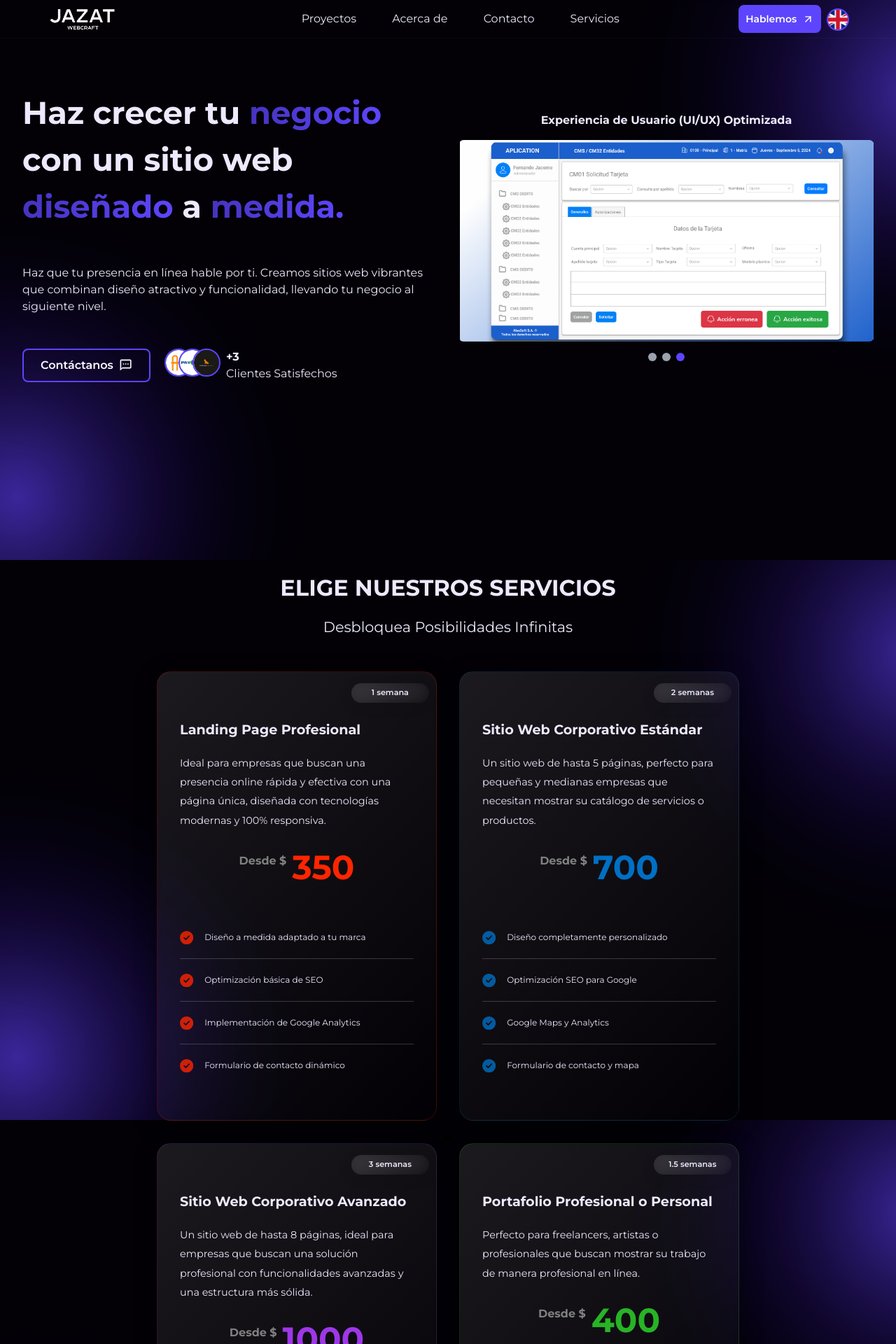
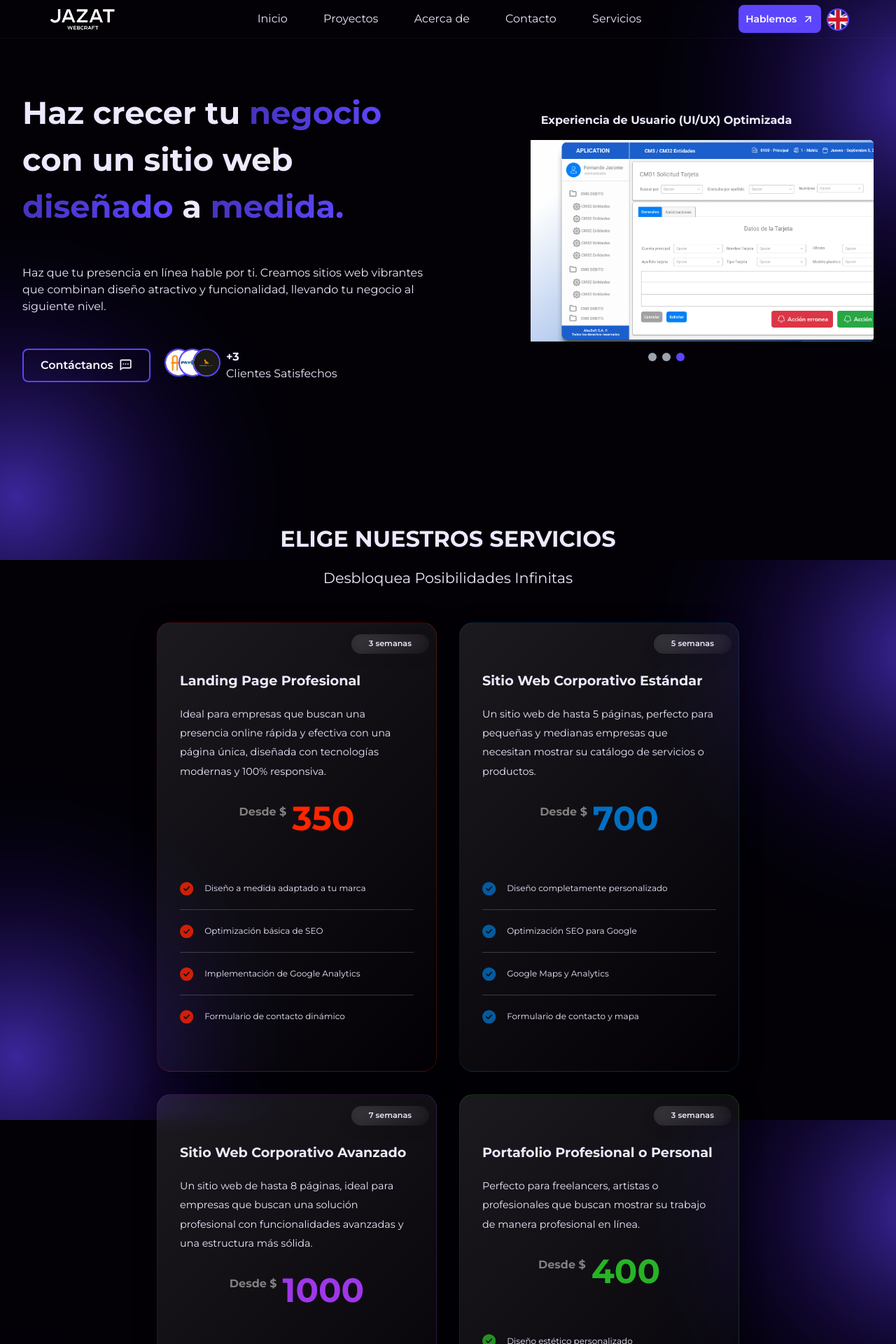
Before and after one commit to fernanjacome/jazat-ds, a Next.js app: page / in a window 1280 px wide. Shown: the top 1920 px of the page at 70% size. Built offline with nearby package versions, Linux system fonts and the light colour scheme.

Commit message:
Correccion ViewPort en home-section

```diff
--- a/src/app/globals.css
+++ b/src/app/globals.css
@@ -79,13 +79,14 @@ body {
   display: flex;
   flex-direction: column;
   justify-content: center;
+  gap: 5rem;
 }
 
 .home-content{
   display: flex;
   justify-content: center;
   gap: 2rem;
-  min-height: 100vh;
+  min-height: 650px;
   padding-top: 5rem;
   /*margin-bottom: 11rem ;*/
 }
--- a/src/app/home/home.js
+++ b/src/app/home/home.js
@@ -52,7 +52,7 @@ const Home = ({ language, currentLang }) => {
   };
 
   return (
-    <section className="home-content">
+    <section id="home" className="home-content">
       <div className="column-1">
         <h1 className="home-title  ">
           {title.split(" ").map((word, index) =>
--- a/src/app/layout.js
+++ b/src/app/layout.js
@@ -50,7 +50,10 @@ const MainContent = ({ children, title, description, sectionName }) => {
     <html lang={language}>
       <head>
         <meta charSet="UTF-8" />
-        <meta name="viewport" content="width=device-width, initial-scale=1.0" />
+        <meta
+          name="viewport"
+          content="width=device-width, initial-scale=0.9max-scale=0.9"
+        />
         <title>{title}</title>
         <link rel="preconnect" href="https://fonts.googleapis.com" />
         <link
@@ -96,13 +99,15 @@ const MainContent = ({ children, title, description, sectionName }) => {
 
             <div className="z-[100] hidden md:flex md:items-center">
               <ul className="mr-10 flex md:flex-row flex-col md:gap-[4vw] gap-8">
-                {["projects", "about", "contact", "services"].map((item) => (
-                  <li key={item}>
-                    <a href={`#${item}`} className="hover:text-purple-500">
-                      {currentLang[language][item]}
-                    </a>
-                  </li>
-                ))}
+                {["home", "projects", "about", "contact", "services"].map(
+                  (item) => (
+                    <li key={item}>
+                      <a href={`#${item}`} className="hover:text-purple-500">
+                        {currentLang[language][item]}
+                      </a>
+                    </li>
+                  )
+                )}
               </ul>
             </div>
             <div className="z-[100] hidden md:flex gap-2">
--- a/src/app/page.js
+++ b/src/app/page.js
@@ -37,11 +37,11 @@ const MainContent = () => {
       </LazySection>
 
       {/* Sección Proyectos */}
-      <LazySection>
+      {/* <LazySection>
         <Suspense fallback={<Spinner />}>
           <ProjectSection language={language} currentLang={currentLang} />
         </Suspense>
-      </LazySection>
+      </LazySection> */}
     </section>
   );
 };
--- a/src/languages/lang.js
+++ b/src/languages/lang.js
@@ -34,7 +34,7 @@ const lang = {
     professionalLandingPageFeature2: "Basic SEO optimization",
     professionalLandingPageFeature3: "Implementation of Google Analytics",
     professionalLandingPageFeature4: "Dynamic contact form",
-    professionalLandingPageDelivery: " 1 week",
+    professionalLandingPageDelivery: " 3 weeks",
 
     standardCorporateWebsiteTitle: "Standard Corporate Website",
     standardCorporateWebsiteDescription:
@@ -44,7 +44,7 @@ const lang = {
     standardCorporateWebsiteFeature2: "SEO optimization for Google",
     standardCorporateWebsiteFeature3: "Google Maps and Analytics",
     standardCorporateWebsiteFeature4: "Contact page with form and map",
-    standardCorporateWebsiteDelivery: " 2 weeks",
+    standardCorporateWebsiteDelivery: " 5 weeks",
     standardCorporateWebsiteSupport: "1 month post-launch support",
 
     advancedCorporateWebsiteTitle: "Advanced Corporate Website",
@@ -55,7 +55,7 @@ const lang = {
     advancedCorporateWebsiteFeature2: "Advanced SEO optimization",
     advancedCorporateWebsiteFeature3: "Animations and interactive effects",
     advancedCorporateWebsiteFeature4: "Integration with marketing tools",
-    advancedCorporateWebsiteDelivery: " 3 weeks",
+    advancedCorporateWebsiteDelivery: " 7 weeks",
     advancedCorporateWebsiteSupport: "2 months support and maintenance",
 
     professionalPortfolioTitle: "Professional or Personal Portfolio",
@@ -66,7 +66,7 @@ const lang = {
     professionalPortfolioFeature2: "Interactive galleries",
     professionalPortfolioFeature3: "Mobile optimization",
     professionalPortfolioFeature4: "Social media integration",
-    professionalPortfolioDelivery: " 1.5 weeks",
+    professionalPortfolioDelivery: " 3 weeks",
     professionalPortfolioSupport: "1 month post-launch support",
 
     redesignAndOptimizationTitle: "Redesign and Optimization of Websites",
@@ -77,7 +77,7 @@ const lang = {
     redesignAndOptimizationFeature2: "Improvements in loading speed",
     redesignAndOptimizationFeature3: "Optimization for mobile devices",
     redesignAndOptimizationFeature4: "SEO Improvements",
-    redesignAndOptimizationDelivery: " 1.5 weeks",
+    redesignAndOptimizationDelivery: " 3 weeks",
     redesignAndOptimizationSupport: "1 month post-launch support",
   },
   es: {
@@ -114,7 +114,7 @@ const lang = {
     professionalLandingPageFeature2: "Optimización básica de SEO",
     professionalLandingPageFeature3: "Implementación de Google Analytics",
     professionalLandingPageFeature4: "Formulario de contacto dinámico",
-    professionalLandingPageDelivery: " 1 semana",
+    professionalLandingPageDelivery: "3 semanas",
 
     standardCorporateWebsiteTitle: "Sitio Web Corporativo Estándar", // updated to match English
     standardCorporateWebsiteDescription:
@@ -124,7 +124,7 @@ const lang = {
     standardCorporateWebsiteFeature2: "Optimización SEO para Google",
     standardCorporateWebsiteFeature3: "Google Maps y Analytics",
     standardCorporateWebsiteFeature4: "Formulario de contacto y mapa",
-    standardCorporateWebsiteDelivery: " 2 semanas",
+    standardCorporateWebsiteDelivery: "5 semanas",
     standardCorporateWebsiteSupport: "Soporte post-lanzamiento de 1 mes",
 
     advancedCorporateWebsiteTitle: "Sitio Web Corporativo Avanzado", // updated to match English
@@ -135,7 +135,7 @@ const lang = {
     advancedCorporateWebsiteFeature2: "Optimización avanzada de SEO",
     advancedCorporateWebsiteFeature3: "Animaciones y efectos interactivos",
     advancedCorporateWebsiteFeature4: "Integración con marketing digital",
-    advancedCorporateWebsiteDelivery: " 3 semanas",
+    advancedCorporateWebsiteDelivery: "7 semanas",
     advancedCorporateWebsiteSupport: "Soporte y mantenimiento por 2 meses",
 
     professionalPortfolioTitle: "Portafolio Profesional o Personal", // updated to match English
@@ -146,7 +146,7 @@ const lang = {
     professionalPortfolioFeature2: "Galerías interactivas",
     professionalPortfolioFeature3: "Optimización para dispositivos móviles",
     professionalPortfolioFeature4: "Integración de redes sociales",
-    professionalPortfolioDelivery: " 1.5 semanas",
+    professionalPortfolioDelivery: "3 semanas",
     professionalPortfolioSupport: "Soporte post-lanzamiento de 1 mes",
 
     redesignAndOptimizationTitle: "Rediseño y Optimización de Sitios Web", // updated to match English
@@ -157,7 +157,7 @@ const lang = {
     redesignAndOptimizationFeature2: "Mejoras en la velocidad de carga",
     redesignAndOptimizationFeature3: "Optimización para dispositivos móviles",
     redesignAndOptimizationFeature4: "Mejoras en SEO",
-    redesignAndOptimizationDelivery: " 1.5 semanas",
+    redesignAndOptimizationDelivery: "3 semanas",
     redesignAndOptimizationSupport: "Soporte post-lanzamiento de 1 mes",
   },
 };
```
